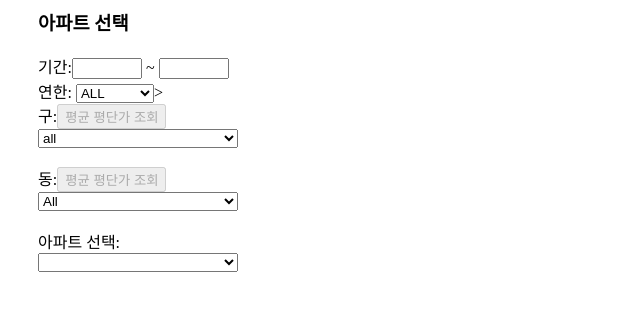
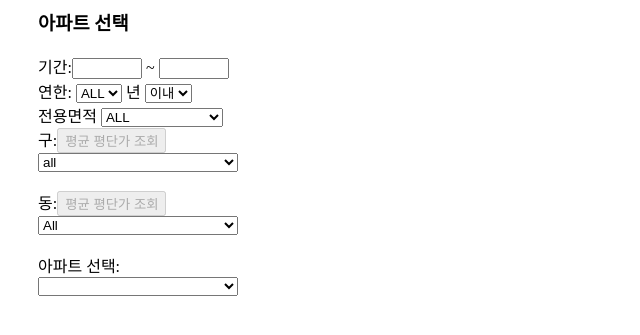
Before and after one commit to jeonghj21/AptSise, a Flask app: template templates/sidebar.html in a window 1280 px wide. Shown: the top 335 px of the page, without its empty margins (0-640 px from the left). Run offline with Flask 2, Linux system fonts and the light colour scheme; the template is opened without the code that fills it, so the values that code supplies are empty.

Commit message:
조회 조건 수정

```diff
--- a/templates/sidebar.html
+++ b/templates/sidebar.html
@@ -23,6 +23,7 @@ function initRegions() {
 }
 
 $.getJSON("{{ config['BASE_URL'] }}getDong", function(data){
+	alert(data);
         list = JSON.parse(data);
         regions = list[0];
         dongs = list[1];
@@ -50,14 +51,24 @@ function refreshApt(val) {
   <label>기간:</label><input id=from_ym maxlength=6 size=6 style="width:70px;"> ~ <input id=to_ym maxlength=6 size=6 style="width:70px;"><br>
   <label>연한:</label>
     <select id=ages>
-      <option value=all>ALL</option>
-      <option value=3>3년 이내</option>
-      <option value=6>6년 이내</option>
-      <option value=10>10년 이내</option>
-      <option value=15>15년 이내</option>
-      <option value=20>20년 이내</option>
-      <option value=20+>20년 이상</option>
-    </select>><br>
+      <option value="">ALL</option>
+      {%for i in range(1, 20)%}
+      <option value= {{ i }} > {{ i }} </option>
+      {%endfor%}
+    </select> 년
+    <select id=age_sign>
+	  <option value="<">이내</option>
+	  <option value=">">이상</option>
+    </select><br>
+  <label>전용면적</label>
+    <select id=area_type>
+      <option value="">ALL</option>
+      <option value=00>42제곱미터 이하</option>
+      <option value=01>85제곱미터 미만</option>
+      <option value=02>128제곱미터 미만</option>
+      <option value=03>180제곱미터 미만</option>
+      <option value=04>180제곱미터 이상</option>
+    </select><br>
   <label>구:</label><button id='region_btn' onclick="drawRegionSaleStat(document.all.region.value, document.all.region.options[document.all.region.selectedIndex].innerText);" disabled>평균 평단가 조회</button><br>
   <select onchange="if(this.value=='all') document.all.region_btn.disabled=true; else document.all.region_btn.disabled=false; refreshDong(this.value)" name="region" id="region" style="width:100%;">
     <option value="all">all</option>
```
